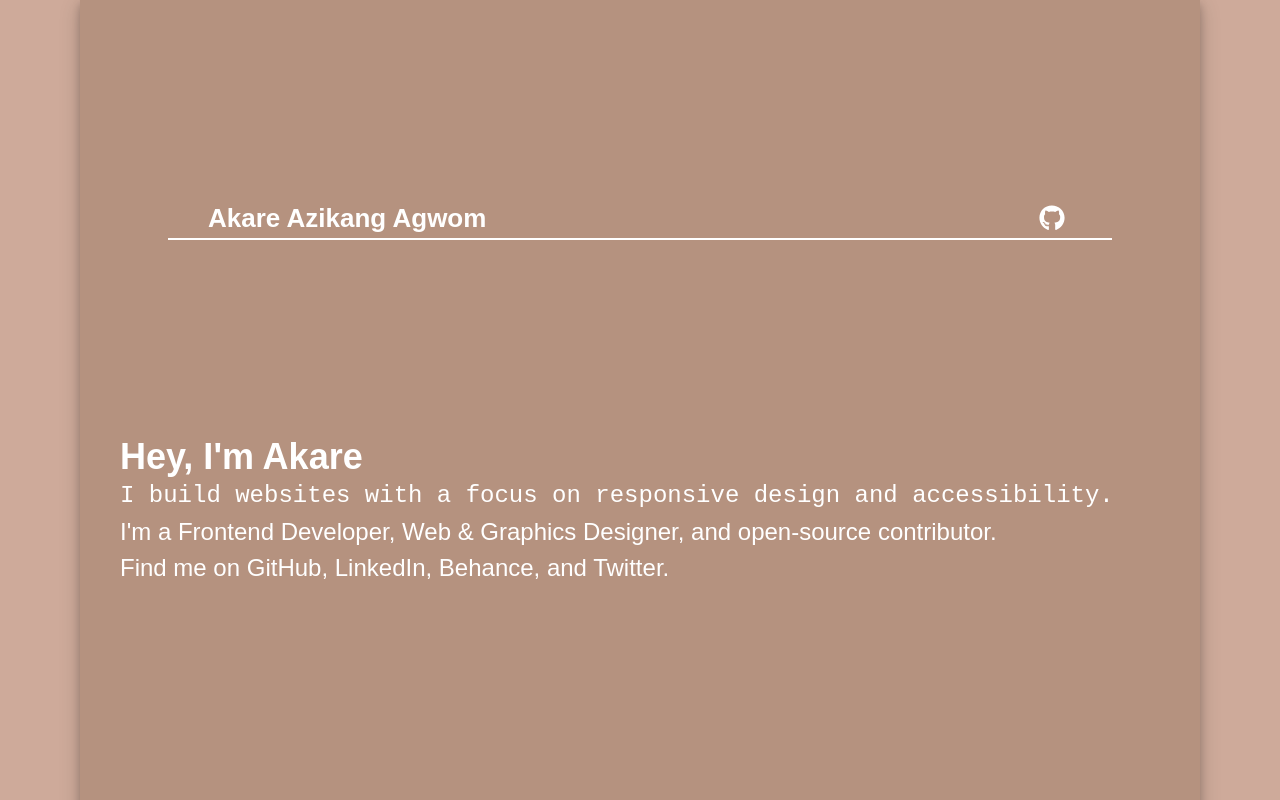
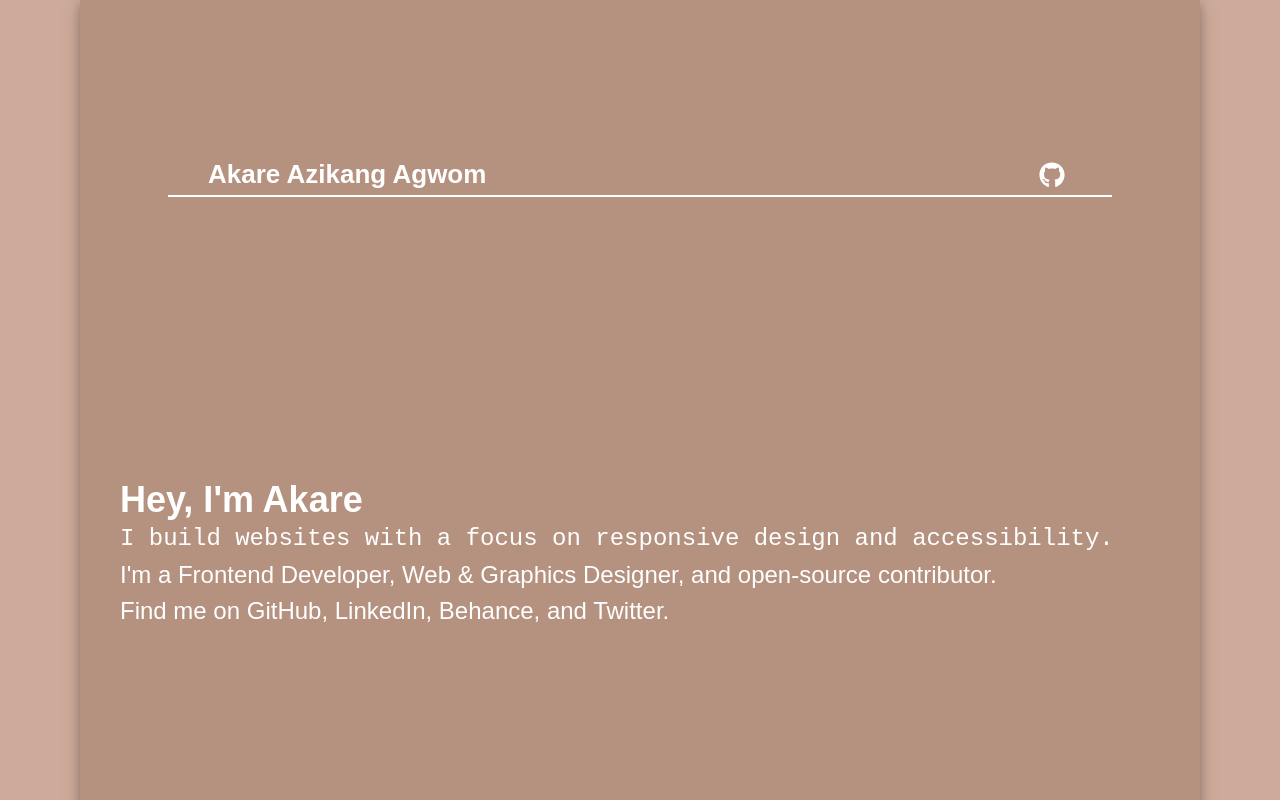
Before and after one commit to akareagwom/Portfolio-akare, a Next.js app: page / in a window 1280 px wide. Shown: the top 800 px of the page. Built offline with nearby package versions, Linux system fonts and the light colour scheme.

Commit message:
project JC

```diff
--- a/src/pages/Home/components/video.js
+++ b/src/pages/Home/components/video.js
@@ -26,7 +26,7 @@ const Video = ({setView}) => {
         <>
         <Flex
         flexDir={'column'}
-        justifyContent={'space-evenly'}
+        justifyContent={'space-around'}
         mt="0%"
         h={'100vh'}
         w={'100%'}
```
